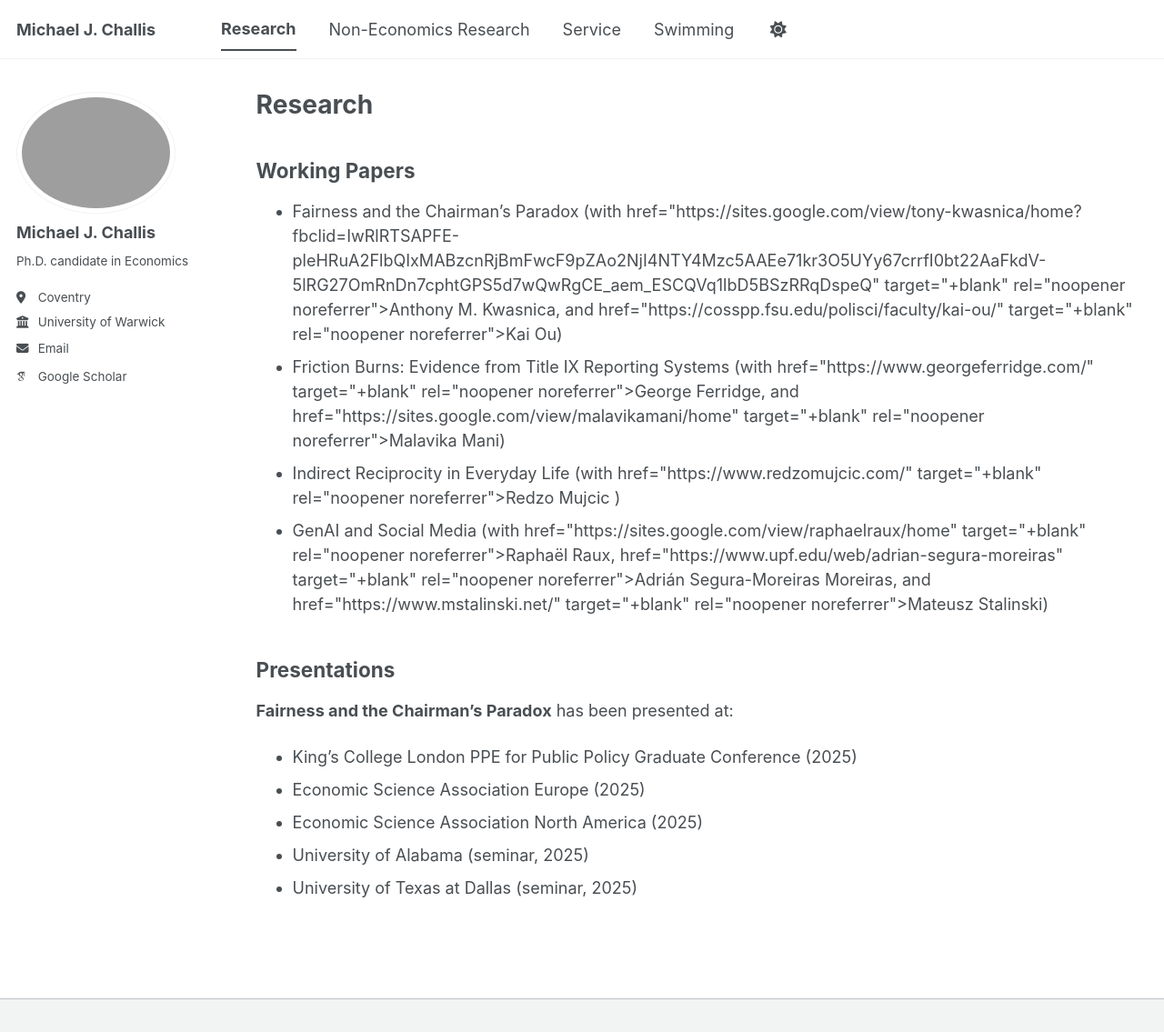
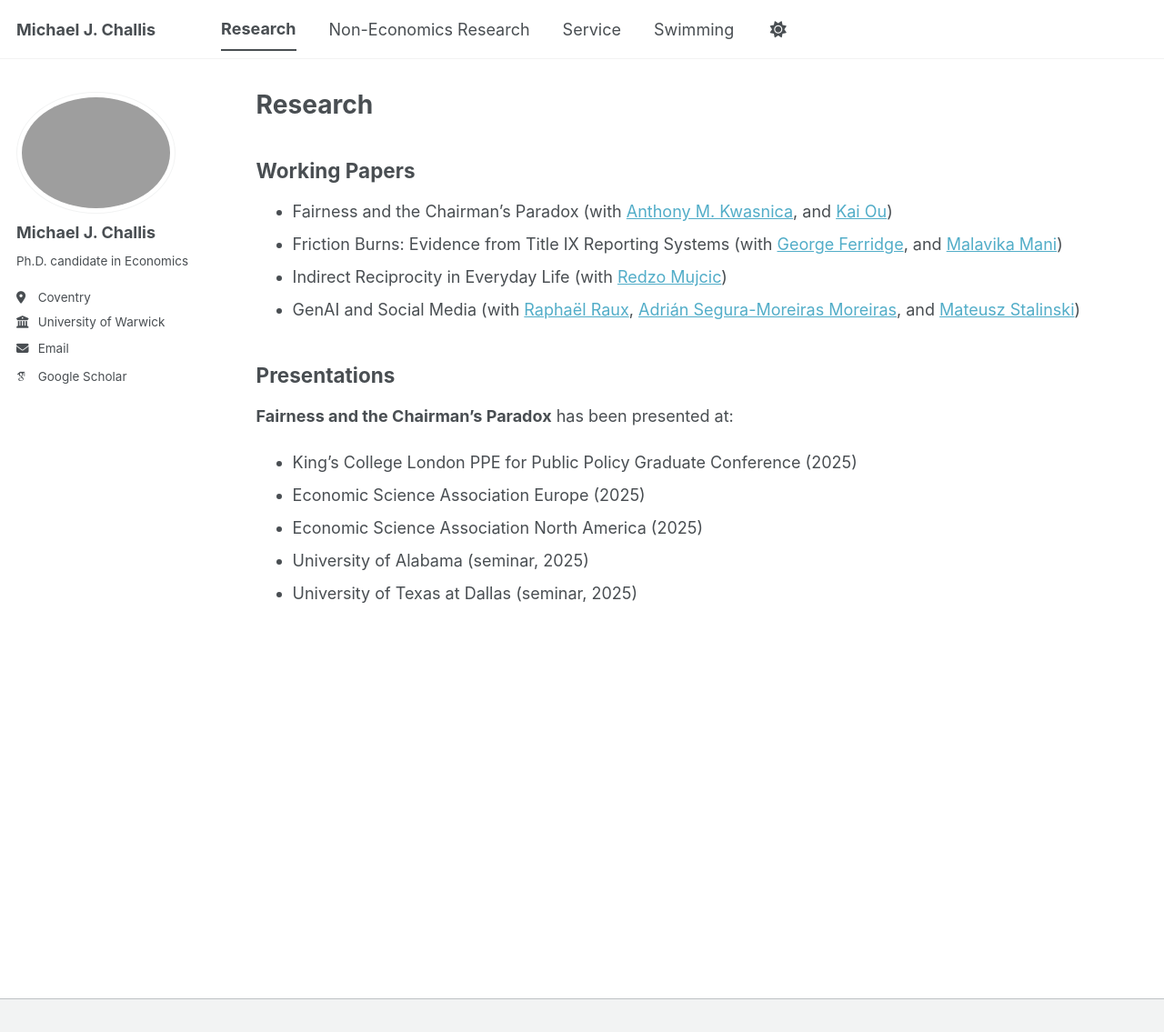
Before and after one commit to MichaelChallis/MichaelChallis.github.io, a Jekyll site: the page built from _pages/research.html, in a window 1280 px wide and 1135 px high. Shown: the whole window at 91% size. Built offline with Jekyll 4.4.1, drawn with Linux system fonts in a browser that asks for light colours; some web fonts are replaced; a script bundle is joined from its source files by our own code; library files that are not in the unit come from our copies.

Commit message:
Fix broken links on Research page

```diff
--- a/_pages/research.html
+++ b/_pages/research.html
@@ -8,10 +8,10 @@ author_profile: true
 <h2>Working Papers</h2>
 
 <ul>
-  <li>Fairness and the Chairman’s Paradox (with href="https://sites.google.com/view/tony-kwasnica/home?fbclid=IwRlRTSAPFE-pleHRuA2FlbQIxMABzcnRjBmFwcF9pZAo2NjI4NTY4Mzc5AAEe71kr3O5UYy67crrfI0bt22AaFkdV-5lRG27OmRnDn7cphtGPS5d7wQwRgCE_aem_ESCQVq1lbD5BSzRRqDspeQ" target="+blank" rel="noopener noreferrer">Anthony M. Kwasnica</a>, and href="https://cosspp.fsu.edu/polisci/faculty/kai-ou/" target="+blank" rel="noopener noreferrer">Kai Ou</a>)</li>
-  <li>Friction Burns: Evidence from Title IX Reporting Systems (with href="https://www.georgeferridge.com/" target="+blank" rel="noopener noreferrer">George Ferridge</a>, and href="https://sites.google.com/view/malavikamani/home" target="+blank" rel="noopener noreferrer">Malavika Mani</a>)</li>
-  <li>Indirect Reciprocity in Everyday Life (with href="https://www.redzomujcic.com/" target="+blank" rel="noopener noreferrer">Redzo Mujcic </a>)</li>
-  <li>GenAI and Social Media (with href="https://sites.google.com/view/raphaelraux/home" target="+blank" rel="noopener noreferrer">Raphaël Raux</a>, href="https://www.upf.edu/web/adrian-segura-moreiras" target="+blank" rel="noopener noreferrer">Adrián Segura-Moreiras Moreiras</a>, and href="https://www.mstalinski.net/" target="+blank" rel="noopener noreferrer">Mateusz Stalinski</a>)</li>
+  <li>Fairness and the Chairman’s Paradox (with <a href="https://sites.google.com/view/tony-kwasnica/home?fbclid=IwRlRTSAPFE-pleHRuA2FlbQIxMABzcnRjBmFwcF9pZAo2NjI4NTY4Mzc5AAEe71kr3O5UYy67crrfI0bt22AaFkdV-5lRG27OmRnDn7cphtGPS5d7wQwRgCE_aem_ESCQVq1lbD5BSzRRqDspeQ" target="_blank" rel="noopener noreferrer">Anthony M. Kwasnica</a>, and <a href="https://cosspp.fsu.edu/polisci/faculty/kai-ou/" target="_blank" rel="noopener noreferrer">Kai Ou</a>)</li>
+  <li>Friction Burns: Evidence from Title IX Reporting Systems (with <a href="https://www.georgeferridge.com/" target="_blank" rel="noopener noreferrer">George Ferridge</a>, and <a href="https://sites.google.com/view/malavikamani/home" target="_blank" rel="noopener noreferrer">Malavika Mani</a>)</li>
+  <li>Indirect Reciprocity in Everyday Life (with <a href="https://www.redzomujcic.com/" target="_blank" rel="noopener noreferrer">Redzo Mujcic</a>)</li>
+  <li>GenAI and Social Media (with <a href="https://sites.google.com/view/raphaelraux/home" target="_blank" rel="noopener noreferrer">Raphaël Raux</a>, <a href="https://www.upf.edu/web/adrian-segura-moreiras" target="_blank" rel="noopener noreferrer">Adrián Segura-Moreiras Moreiras</a>, and <a href="https://www.mstalinski.net/" target="_blank" rel="noopener noreferrer">Mateusz Stalinski</a>)</li>
 </ul>
 
 <h2>Presentations</h2>
```
